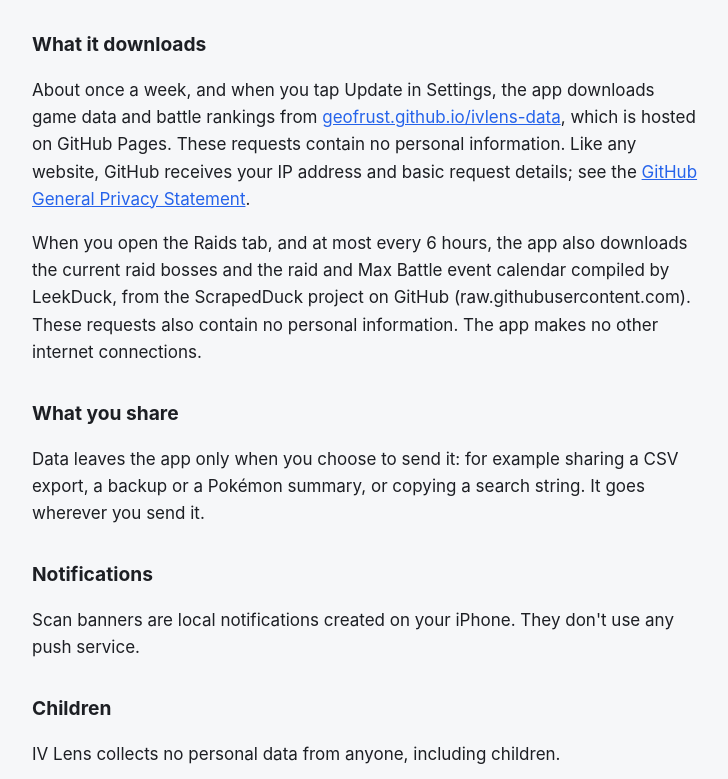
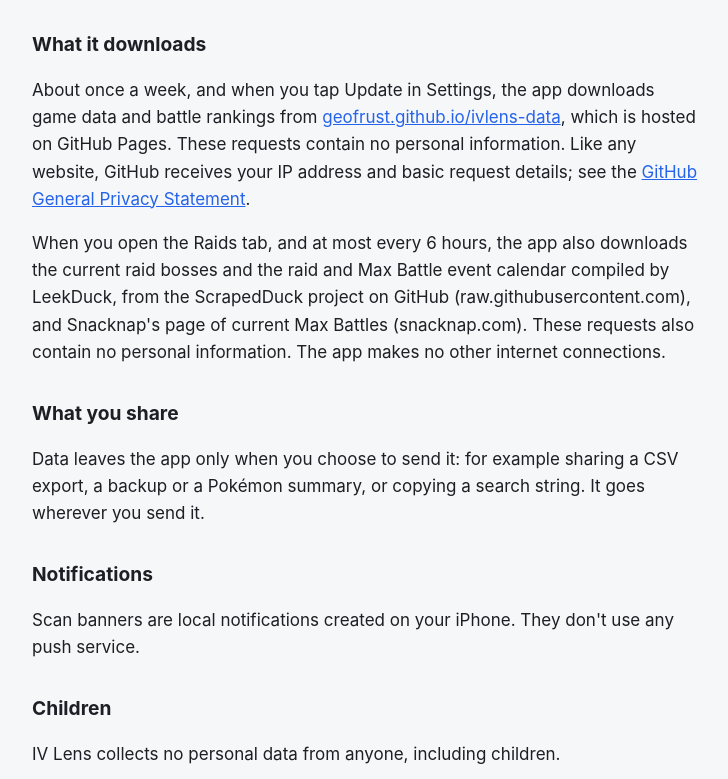
Before and after one commit to geofrust/ivlens-data, a plain HTML site: page privacy.html in a window 1280 px wide. Shown: the part 995-1774 px from the top of the page, without its empty margins (272-1000 px from the left). Drawn offline with Linux system fonts and the light colour scheme.

Commit message:
Privacy policy: the current Max Battles downloaded from Snacknap

```diff
--- a/privacy.html
+++ b/privacy.html
@@ -27,7 +27,7 @@
 <body>
 <main>
   <h1>IV Lens Privacy Policy</h1>
-  <p class="date">Effective 18 November 2026</p>
+  <p class="date">Effective 19 November 2026</p>
 
   <div class="summary">
     <p><strong>IV Lens doesn't collect any personal data.</strong> There are no accounts, ads, analytics or tracking.
@@ -67,7 +67,8 @@
   Privacy Statement</a>.</p>
   <p>When you open the Raids tab, and at most every 6 hours, the app also downloads the current raid bosses and the
   raid and Max Battle event calendar compiled by LeekDuck, from the ScrapedDuck project on GitHub
-  (raw.githubusercontent.com). These requests also contain no personal information. The app makes no other internet
+  (raw.githubusercontent.com), and Snacknap's page of current Max Battles (snacknap.com). These requests also contain
+  no personal information. The app makes no other internet
   connections.</p>
 
   <h2>What you share</h2>
```
